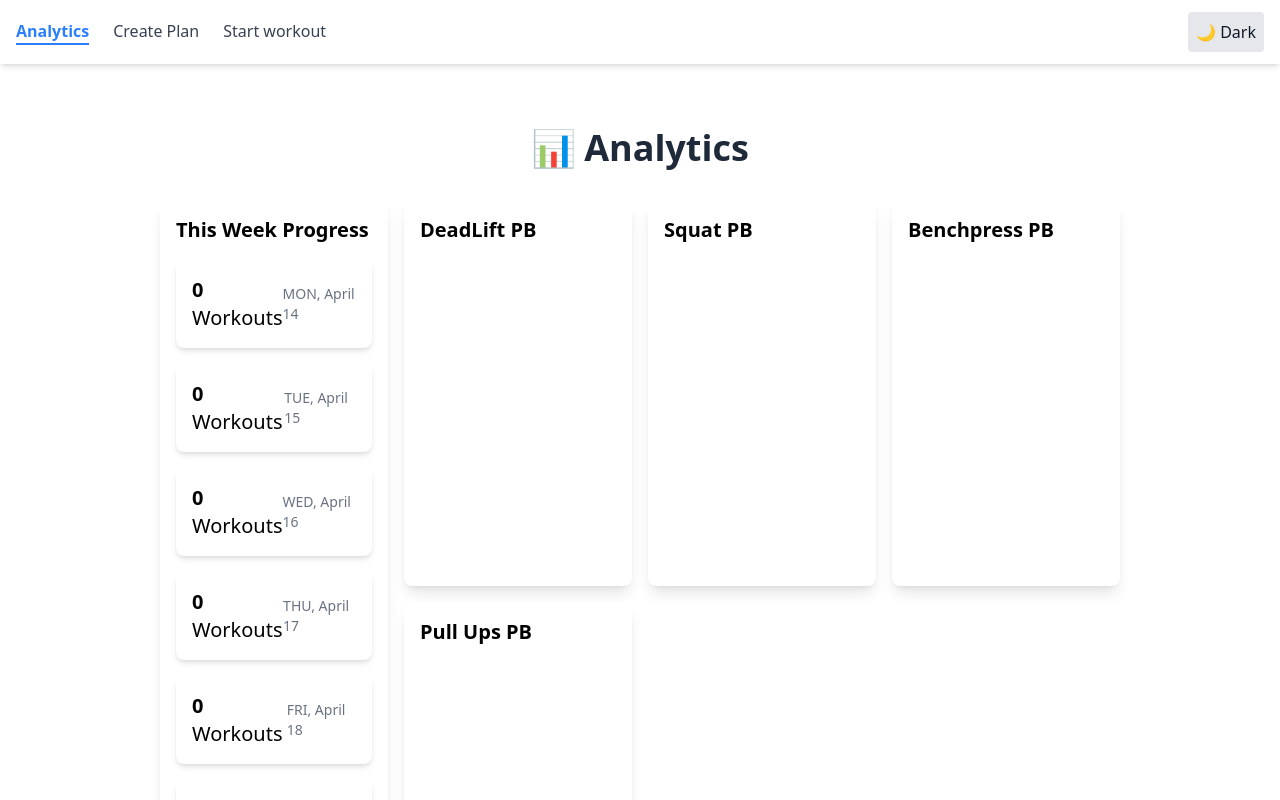
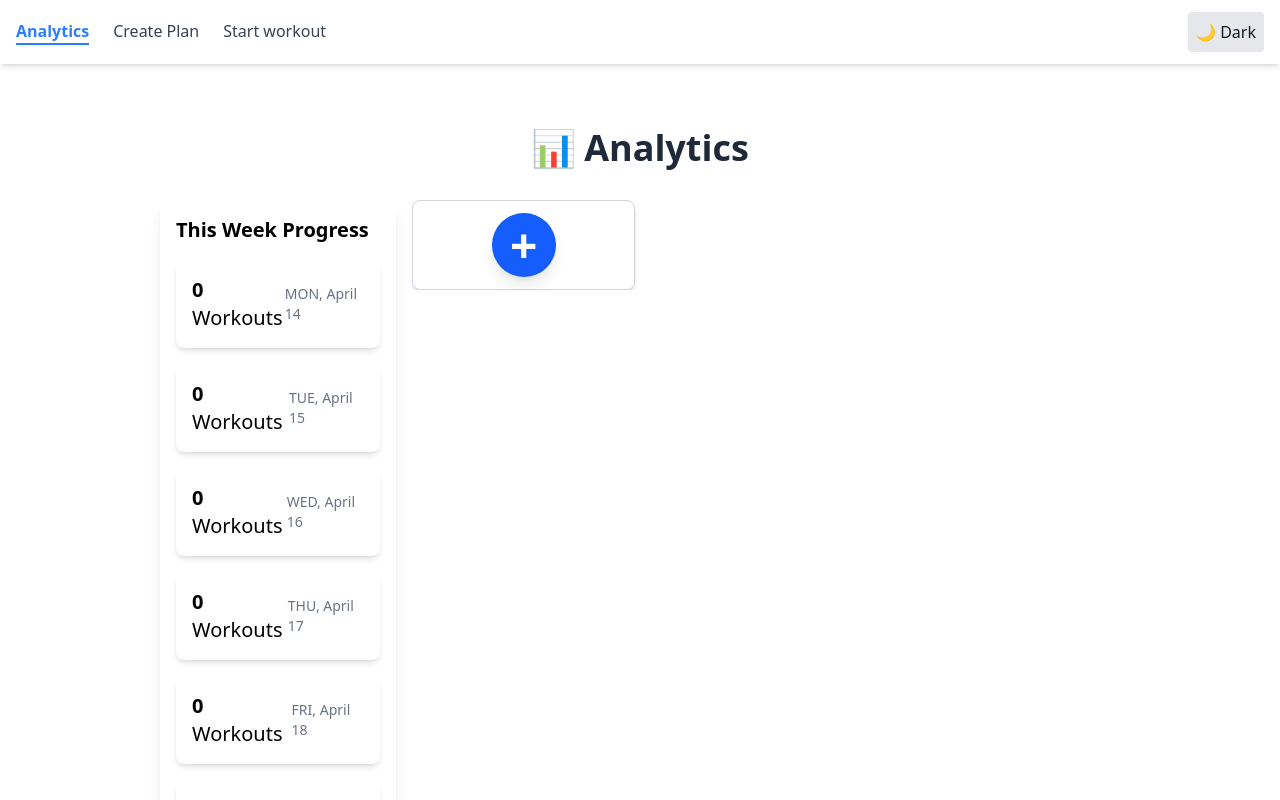
Before and after one commit to pawanacharya0123/workout-planner-gymShark, a React (Vite) app: page /#/ in a window 1280 px wide. Shown: the top 800 px of the page. Built offline with nearby package versions, Linux system fonts and the light colour scheme.

Commit message:
New Feature: Select Exercise to add in Analytics Page

```diff
--- a/src/app/store.js
+++ b/src/app/store.js
@@ -4,6 +4,7 @@ import sessionReducer from "../features/workout/sessionSlice";
 import { loadState, saveState } from "../utils/localstorage";
 import themeReducer from "../features/theme/themeSlice";
 import unitReducer from "../features/unit/unitSlice";
+import pbBoardReducer from "../features/analytics/pbBoardSlice";
 
 const persistedState = loadState();
 
@@ -13,6 +14,7 @@ export const store = configureStore({
     session: sessionReducer,
     theme: themeReducer,
     unit: unitReducer,
+    pb: pbBoardReducer,
   },
   preloadedState: persistedState, // 👈 load from localStorage
 });
--- /dev/null
+++ b/src/components/Analytics/SetExcercisePB.jsx
@@ -0,0 +1,72 @@
+import React, { useState } from "react";
+import { useSelector, useDispatch } from "react-redux";
+import { addPB } from "../../features/analytics/pbBoardSlice";
+const dummyExercises = [
+  "Squat",
+  "Deadlift",
+  "Bench Press",
+  "Pull-ups",
+  "Overhead Press",
+];
+
+const SetExcercisePB = () => {
+  const dispatch = useDispatch();
+  const exercisePBList = useSelector((state) => state.pb);
+  const [showDropdown, setShowDropdown] = useState(false);
+
+  const handleAddPB = (exercise) => {
+    dispatch(addPB(exercise));
+    setShowDropdown(false);
+  };
+
+  const exerciseToPB = dummyExercises.filter(
+    (ex) => !exercisePBList.includes(ex)
+  );
+
+  //   console.log(exercisePBList);
+  return (
+    <div className=" flex items-center justify-center">
+      <div className="flex flex-col items-center">
+        {/* Big + Button */}
+        {!showDropdown ? (
+          <button
+            onClick={() => setShowDropdown(true)}
+            className="text-5xl font-bold text-white bg-blue-600 rounded-full w-16 h-16 flex items-center justify-center shadow-lg hover:bg-blue-700 transition"
+            aria-label="Add Exercise"
+          >
+            +
+          </button>
+        ) : (
+          <div className="bg-white dark:bg-gray-800 border border-gray-300 dark:border-gray-700 rounded-lg p-2 shadow-md w-64">
+            <div className="flex items-center justify-between mb-4">
+              <h3 className="text-md font-semibold mb-2 text-center">
+                Select an Exercise
+              </h3>
+              <button
+                onClick={() => setShowDropdown(false)} // replace with your actual handler
+                className="text-gray-500 hover:text-red-600 transition"
+                aria-label="Remove Exercise"
+              >
+                ❌
+              </button>
+            </div>
+            <ul>
+              {exerciseToPB.map((exercise, idx) => (
+                <li key={idx}>
+                  <button
+                    onClick={() => handleAddPB(exercise)}
+                    className="w-full text-left px-3 py-2 hover:bg-gray-100 dark:hover:bg-gray-700 rounded"
+                  >
+                    {exercise}
+                  </button>
+                </li>
+              ))}
+            </ul>
+          </div>
+        )}
+      </div>
+    </div>
+  );
+};
+
+export default SetExcercisePB;
--- a/src/components/Plan.jsx
+++ b/src/components/Plan.jsx
@@ -72,7 +72,7 @@ const Plan = ({ setSelectedPlan }) => {
 
       <div className="mt-8">
         <h3 className="text-lg font-medium text-gray-800 dark:text-white mb-4">
-          Your Plans
+          {plans.length ? "Your Plans" : "No plans available"}
         </h3>
         <ul className="space-y-4">
           {plans.map((plan, idx) => (
--- a/src/components/Workout.jsx
+++ b/src/components/Workout.jsx
@@ -11,6 +11,9 @@ const Workout = ({ selectedPlan, setSelectedWorkout, setSelectedPlan }) => {
   const workoutRef = useRef();
 
   const workouts = useSelector((state) => state.plan.workouts);
+  const workoutForThePlan = workouts.filter(
+    (w) => w.planId === selectedPlan.id
+  );
   const dispatch = useDispatch();
 
   const [editMode, setEditMode] = useState(defaultEditMode);
@@ -26,7 +29,6 @@ const Workout = ({ selectedPlan, setSelectedWorkout, setSelectedPlan }) => {
     editMode?.mode
       ? dispatch(updateWorkout(workout))
       : dispatch(addWorkout(workout));
-    // setWorkouts([...workouts, workout]);
     setSelectedWorkout(workout);
 
     workoutRef.current.value = "";
@@ -80,12 +82,10 @@ const Workout = ({ selectedPlan, setSelectedWorkout, setSelectedPlan }) => {
 
       <div className="mt-8">
         <h3 className="text-lg font-medium text-gray-800 dark:text-white mb-4">
-          Your Workouts
+          {workoutForThePlan.length ? "Your Workouts" : "No workout available"}
         </h3>
         <ul className="space-y-4">
-          {workouts
-            .filter((w) => w.planId === selectedPlan.id)
-            .map((workout) => (
+          {workoutForThePlan.map((workout) => (
             <li
               key={workout.id}
               className="flex justify-between items-center bg-gray-100 dark:bg-gray-700 p-4 rounded-md"
--- /dev/null
+++ b/src/features/analytics/pbBoardSlice.js
@@ -0,0 +1,18 @@
+import { createSlice } from "@reduxjs/toolkit";
+const initialState = [];
+
+const pbBoardSlice = createSlice({
+  name: "pb",
+  initialState,
+  reducers: {
+    addPB: (state, action) => {
+      state.push(action.payload);
+    },
+    removePB: (state, action) => {
+      return state.filter((s) => s != action.payload);
+    },
+  },
+});
+
+export const { addPB, removePB } = pbBoardSlice.actions;
+export default pbBoardSlice.reducer;
--- a/src/pages/Exercise.jsx
+++ b/src/pages/Exercise.jsx
@@ -58,14 +58,21 @@ const Exercise = () => {
     <div className="p-6 max-w-4xl mx-auto">
       <h1 className="text-3xl font-bold text-center mb-6">💪 Exercise Page</h1>
 
-      <div className="mb-6">
+      <div className="mb-6 flex justify-between items-center">
         <button
           onClick={() => navigate(-1)}
           className="bg-gray-300 dark:bg-gray-700 text-black dark:text-white px-4 py-2 rounded hover:bg-gray-400 dark:hover:bg-gray-600"
         >
           ← Back
         </button>
+        <button
+          onClick={() => navigate("/")}
+          className="bg-blue-600 text-white px-4 py-2 rounded hover:bg-blue-700 transition"
+        >
+          ✅ Finish Workout
+        </button>
       </div>
+
       <ul className="space-y-6">
         {exercises.map((exercise, idx) => (
           <div key={`${idx}-${exercise}`}>
--- a/src/pages/Home.jsx
+++ b/src/pages/Home.jsx
@@ -1,34 +1,58 @@
 import React from "react";
 import WeeklyProgress from "../components/Analytics/WeeklyProgress";
 import ExercisePB from "../components/Analytics/ExercisePB";
+import SetExcercisePB from "../components/Analytics/SetExcercisePB";
+import { useDispatch, useSelector } from "react-redux";
+import { removePB } from "../features/analytics/pbBoardSlice";
 const Home = () => {
+  const exercisePBList = useSelector((state) => state.pb);
+  const dispatch = useDispatch();
+
+  const handleRemovePB = (ex) => {
+    dispatch(removePB(ex));
+  };
   return (
     <div className="analytics-page p-4">
       <h1 className="text-4xl font-bold text-center mb-8 flex items-center justify-center gap-2 text-gray-800 dark:text-white">
         📊 <span>Analytics</span>
       </h1>
-      <div className="grid grid-cols-1 lg:grid-cols-4 gap-4">
-        <div className="lg:col-span-1 bg-white dark:bg-gray-800 p-4 rounded-lg shadow-lg">
+
+      <div className="flex flex-col lg:flex-row gap-4">
+        {/* Left: Weekly Progress (natural height) */}
+        <div className="lg:w-1/4 bg-white dark:bg-gray-800 p-4 rounded-lg shadow-lg">
           <h3 className="text-xl font-semibold mb-4">This Week Progress</h3>
           <WeeklyProgress />
         </div>
 
-        <div className="lg:col-span-3 grid grid-cols-1 sm:grid-cols-2 xl:grid-cols-3 gap-4">
-          <div className="bg-white dark:bg-gray-800 p-4 rounded-lg shadow-lg">
-            <h3 className="text-xl font-semibold mb-4">DeadLift PB</h3>
-            <ExercisePB exerciseName={"Deadlift"} filterOn={"weight"} />
-          </div>
-          <div className="bg-white dark:bg-gray-800 p-4 rounded-lg shadow-lg">
-            <h3 className="text-xl font-semibold mb-4">Squat PB</h3>
-            <ExercisePB exerciseName={"Squat"} filterOn={"weight"} />
-          </div>
-          <div className="bg-white dark:bg-gray-800 p-4 rounded-lg shadow-lg">
-            <h3 className="text-xl font-semibold mb-4">Benchpress PB</h3>
-            <ExercisePB exerciseName={"Bench Press"} filterOn={"weight"} />
-          </div>
-          <div className="bg-white dark:bg-gray-800 p-4 rounded-lg shadow-lg">
-            <h3 className="text-xl font-semibold mb-4">Pull Ups PB</h3>
-            <ExercisePB exerciseName={"Pull-ups"} filterOn={"reps"} />
+        {/* Right: PB Cards */}
+        <div className="lg:w-3/4">
+          <div className="grid grid-cols-1 sm:grid-cols-2 xl:grid-cols-3 gap-4 overflow-y-auto max-h-[700px] pr-2">
+            {exercisePBList.map((ex) => (
+              <div
+                className="bg-white dark:bg-gray-800 p-3 rounded-lg shadow-md text-sm"
+                key={ex}
+              >
+                <div className="flex items-center justify-between mb-2">
+                  <h3 className="font-semibold text-md">{ex}</h3>
+                  <button
+                    onClick={() => handleRemovePB(ex)}
+                    className="text-gray-500 hover:text-red-600 transition"
+                    aria-label="Remove Exercise"
+                  >
+                    ❌
+                  </button>
+                </div>
+                <ExercisePB
+                  exerciseName={ex}
+                  filterOn={ex === "Pull-ups" ? "reps" : "weight"}
+                />
+              </div>
+            ))}
+
+            {/* Add New PB */}
+            <div className="bg-white dark:bg-gray-800 border border-gray-300 dark:border-gray-700 rounded-lg p-3 shadow-md text-sm">
+              <SetExcercisePB />
+            </div>
           </div>
         </div>
       </div>
--- a/src/pages/PlanBuilder.jsx
+++ b/src/pages/PlanBuilder.jsx
@@ -24,7 +24,11 @@ const PlanBuilder = () => {
 
   return (
     <div style={{ padding: "1rem" }}>
-      {warningMessage && <div className="alert">{warningMessage}</div>}
+      {warningMessage && (
+        <div className="bg-yellow-100 dark:bg-yellow-950 border border-yellow-400 dark:border-yellow-800 text-yellow-800 dark:text-yellow-200 px-4 py-3 rounded relative mb-4">
+          ⚠️ {warningMessage}
+        </div>
+      )}
 
       {!selectedPlan && <Plan setSelectedPlan={setSelectedPlan} />}
 
```
Lines whose indentation alone changed are shown as unchanged.
